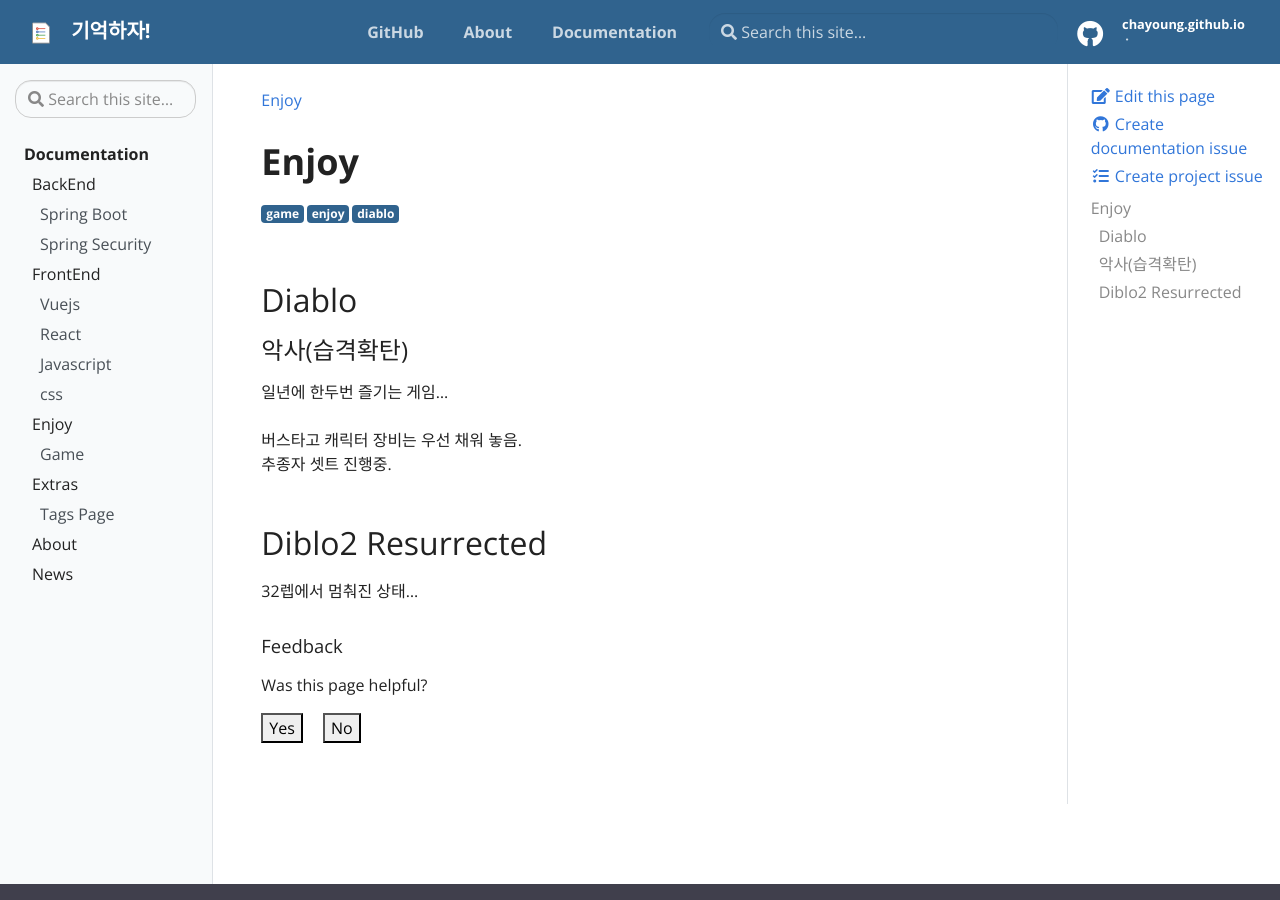
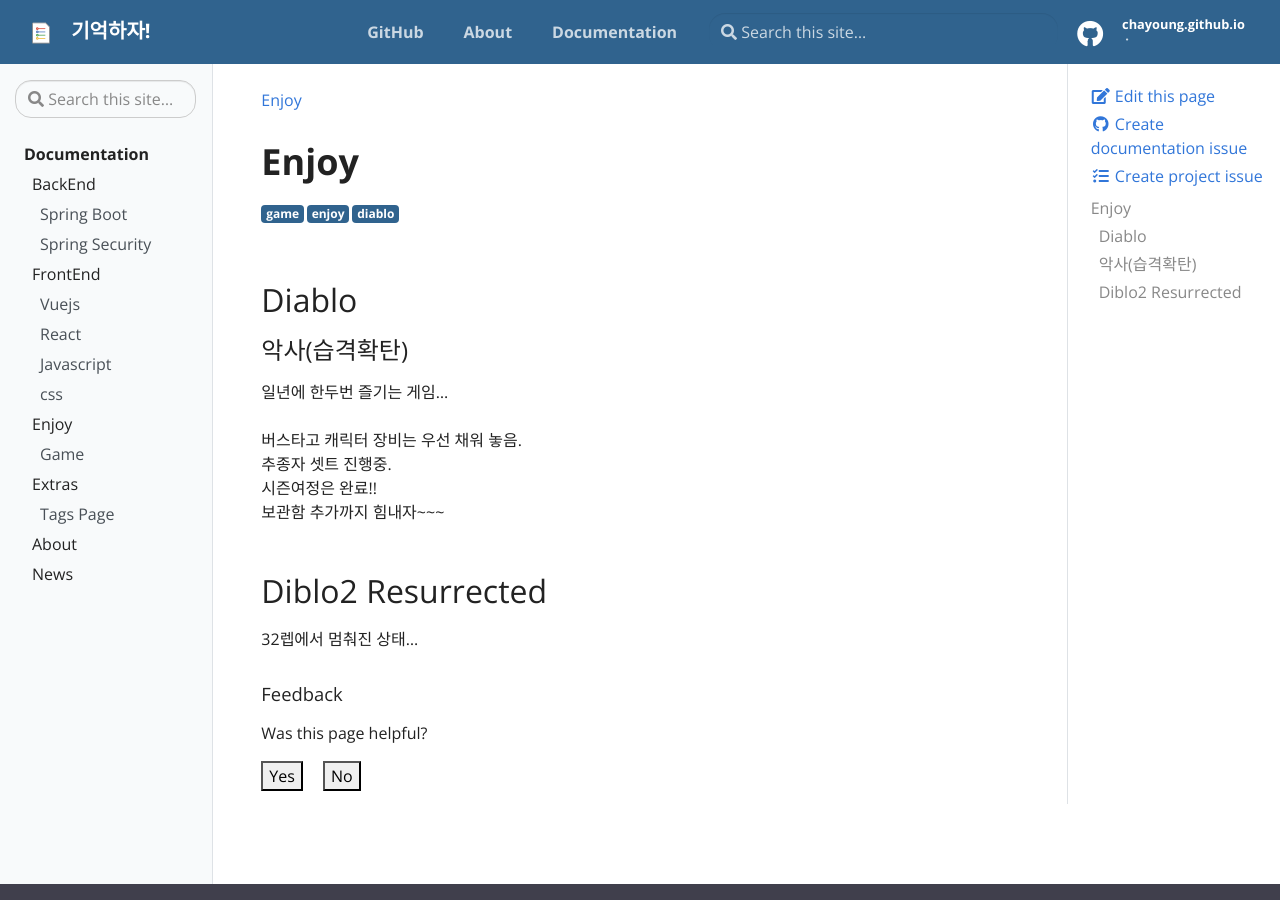
Before and after one commit to chayoung/old_chayoung.github.io, a Jekyll site: the page built from _docs/enjoy.md, in a window 1280 px wide and 900 px high. Built offline with Jekyll 4.4.1, drawn with Linux system fonts in a browser that asks for light colours.

Commit message:
Update diablo sean history

```diff
--- a/_docs/enjoy.md
+++ b/_docs/enjoy.md
@@ -15,7 +15,9 @@ description: 요즘 즐기고 있는 것들
 
 일년에 한두번 즐기는 게임... <br/><br/>
 버스타고 캐릭터 장비는 우선 채워 놓음.<br/>
-추종자 셋트 진행중.
+추종자 셋트 진행중.<br/>
+시즌여정은 완료!!<br/>
+보관함 추가까지 힘내자~~~
 ## Diblo2 Resurrected
 
 32렙에서 멈춰진 상태...
```
